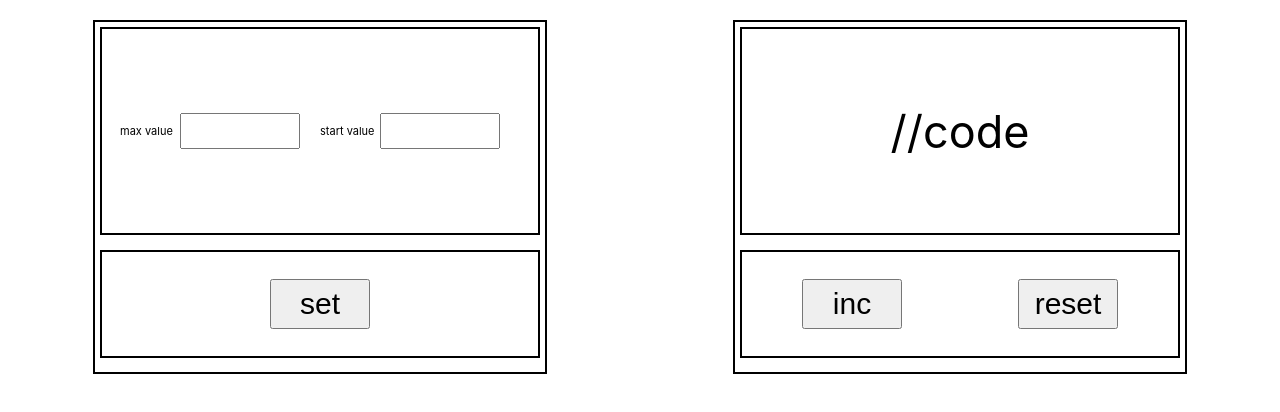
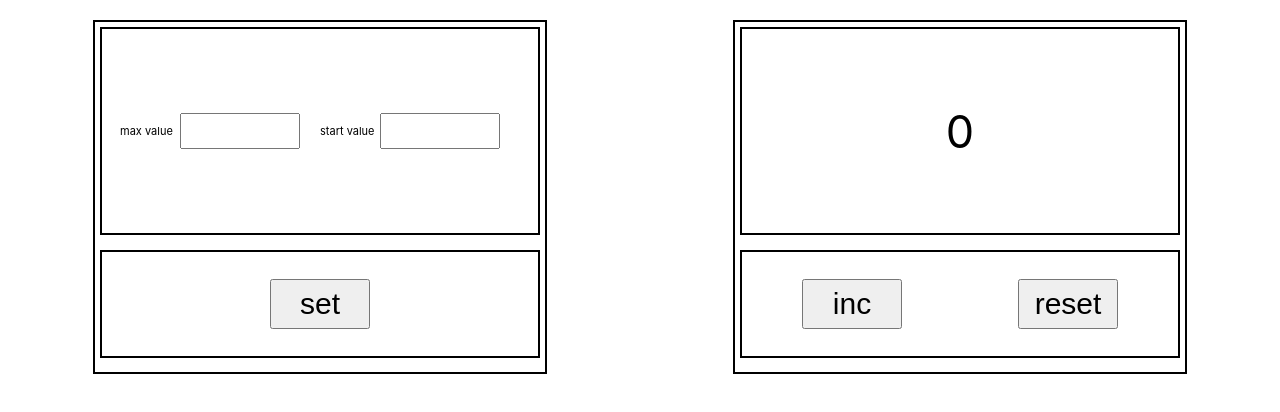
Before and after one commit to SlavaShensev/counter, a React (Create React App) app: page / in a window 1280 px wide. Shown: the top 412 px of the page. Built offline with nearby package versions, Linux system fonts and the light colour scheme.

Commit message:
add_useState_in_resultBorder

```diff
--- a/src/App.tsx
+++ b/src/App.tsx
@@ -1,4 +1,4 @@
-import React from 'react';
+import React, {useState} from 'react';
 import './App.css';
 import ResultBoard from "./components/result_board";
 import SettingBoard from "./components/setting_board";
@@ -28,10 +28,16 @@ function App() {
     //     {/*</div>*/}
     //
     // );
+
+
+    const [value, setValue] = useState(0)
+
     return (
-        <div className={'App'} >
-            <SettingBoard />
-            <ResultBoard />
+        <div className={'App'}>
+            <SettingBoard/>
+            <ResultBoard value={value}
+                         setValue={setValue}
+            />
         </div>
     )
 }
--- a/src/components/result_board.tsx
+++ b/src/components/result_board.tsx
@@ -1,18 +1,25 @@
 import React from "react";
 
-type ResultBoardPropsType = {}
+type ResultBoardPropsType = {
+    value: number
+    setValue: (n: number) => void
+}
 
 const ResultBoard = (props: ResultBoardPropsType) => {
     return (
         <div className={'resultBoard'}>
             <div className={'resultBoardScreen'}>
-                //code
+                {props.value}
             </div>
-            <div className={'buttonsBoardScreen'} >
-                <button className={'incButtonBoardScreen'} >
+            <div className={'buttonsBoardScreen'}>
+                <button className={'incButtonBoardScreen'}
+                        onClick={() => props.setValue(props.value + 1)}
+                >
                     inc
                 </button>
-                <button className={'resButtonBoardScreen'} >
+                <button className={'resButtonBoardScreen'}
+                        onClick={()=>props.setValue(0)}
+                >
                     reset
                 </button>
             </div>
```
Also changed, not shown: src/components/setting_board.tsx (+10 -8 lines).
